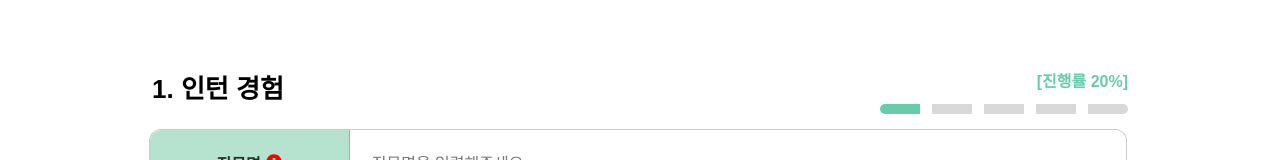
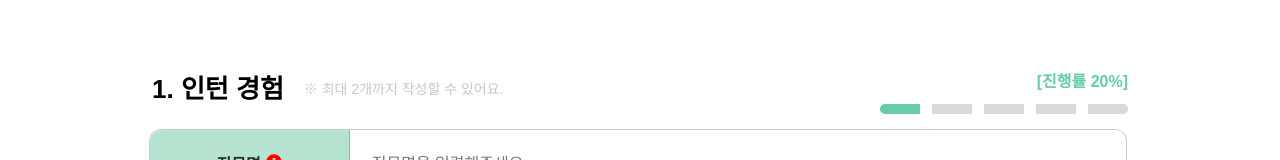
Before and after one commit to Career-Mate/Web, a React (Vite) app: page /career/note in a window 1280 px wide. Shown: the part 178-338 px from the top of the page. Built offline with nearby package versions, Linux system fonts and the light colour scheme; a web font is replaced by a local one.

Commit message:
style: subtitle 유의사항 문구 추가

```diff
--- a/src/pages/Career/InternExperiencePage/InternExperiencePage.jsx
+++ b/src/pages/Career/InternExperiencePage/InternExperiencePage.jsx
@@ -17,7 +17,10 @@ const InternExperiencePage = ({ setActiveScreen }) => {
     return (
         <S.PageWrapper>
             <S.HeaderWrapper>
-                <S.Title>1. 인턴 경험</S.Title>
+                <S.TitleGroup>
+                    <S.Title>1. 인턴 경험</S.Title>
+                    <S.Subtitle>※ 최대 2개까지 작성할 수 있어요.</S.Subtitle>
+                </S.TitleGroup>
                 <ProgressBar progression={progression} />
             </S.HeaderWrapper>
 
--- a/src/pages/Career/InternExperiencePage/styled/styled.js
+++ b/src/pages/Career/InternExperiencePage/styled/styled.js
@@ -2,7 +2,6 @@ import styled from 'styled-components';
 
 export const HeaderWrapper = styled.div`
     display: flex;
-    flex-direction: row;
     justify-content: space-between;
     align-items: center;
     width: 100%;
@@ -10,11 +9,26 @@ export const HeaderWrapper = styled.div`
     margin-top: 50px;
 `;
 
+export const TitleGroup = styled.div`
+    display: flex;
+    flex-direction: row;
+    align-items: flex-start;
+`;
+
 export const Title = styled.h1`
     font-size: 26px;
     font-weight: 700;
     color: #000;
     margin: 0;
+`;
+
+export const Subtitle = styled.p`
+    font-weight: 400;
+    font-size: 14px;
+    line-height: 10px;
+    color: #c4c8ce;
+    text-align: center;
+    margin-left: 20px;
 `;
 
 export const PageWrapper = styled.div`
--- a/src/pages/Career/ProjectExperiencePage/ProjectExperiencePage.jsx
+++ b/src/pages/Career/ProjectExperiencePage/ProjectExperiencePage.jsx
@@ -22,7 +22,10 @@ const ProjectExperiencePage = ({ setActiveScreen }) => {
     return (
         <S.PageWrapper>
             <S.HeaderWrapper>
-                <S.Title>2. 프로젝트 경험</S.Title>
+                <S.TitleGroup>
+                    <S.Title>2. 프로젝트 경험</S.Title>
+                    <S.Subtitle>※ 최대 2개까지 작성할 수 있어요.</S.Subtitle>
+                </S.TitleGroup>
                 <ProgressBar progression={progression} />
             </S.HeaderWrapper>
 
--- a/src/pages/Career/ProjectExperiencePage/styled/styled.js
+++ b/src/pages/Career/ProjectExperiencePage/styled/styled.js
@@ -2,7 +2,6 @@ import styled from 'styled-components';
 
 export const HeaderWrapper = styled.div`
     display: flex;
-    flex-direction: row;
     justify-content: space-between;
     align-items: center;
     width: 100%;
@@ -10,11 +9,26 @@ export const HeaderWrapper = styled.div`
     margin-top: 50px;
 `;
 
+export const TitleGroup = styled.div`
+    display: flex;
+    flex-direction: row;
+    align-items: flex-start;
+`;
+
 export const Title = styled.h1`
     font-size: 26px;
     font-weight: 700;
     color: #000;
     margin: 0;
+`;
+
+export const Subtitle = styled.p`
+    font-weight: 400;
+    font-size: 14px;
+    line-height: 10px;
+    color: #c4c8ce;
+    text-align: center;
+    margin-left: 20px;
 `;
 
 export const PageWrapper = styled.div`
```
